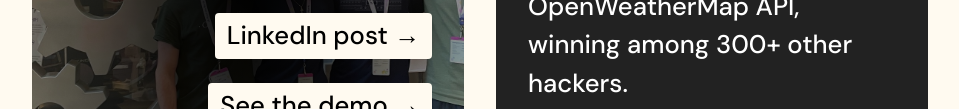
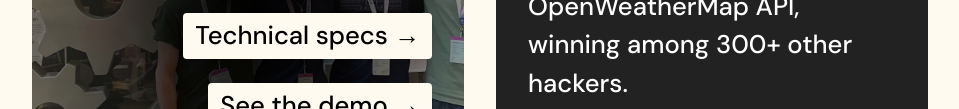
Before and after one commit to dubiels/oct-24-website, a plain HTML site: page index.html in a window 1280 px wide. Shown: the part 944-1053 px from the top of the page, without its empty margins (160-1119 px from the left). Drawn offline with nearby package versions, Linux system fonts and the light colour scheme; a web font is replaced by a local one.

Commit message:
changed link

```diff
--- a/index.html
+++ b/index.html
@@ -73,7 +73,7 @@
               custom Chrome drivers, Selenium, and Cohere's API.
             </p>
             <div class="text-right text-lightgray">
-              <a href="https://www.linkedin.com/posts/karolinadubiel_this-past-weekend-i-competed-at-hack-the-activity-7241540607750348800-rfwl/"><p class="button bg-[#fffaf0] inline-block px-3 py-1 rounded mb-[1.5vmin] mt-[1.5vmin] text-black">LinkedIn post →</p></a>
+              <a href="https://github.com/Zackydout101/htn/tree/main"><p class="button bg-[#fffaf0] inline-block px-3 py-1 rounded mb-[1.5vmin] mt-[1.5vmin] text-black">Technical specs →</p></a>
               <a href="https://devpost.com/software/apicasso"><p class="button bg-[#fffaf0] inline-block px-3 py-1 rounded mb-[1.5vmin] mt-[1.5vmin] text-black">See the demo →</p></a>
             </div>
           </div>
```
